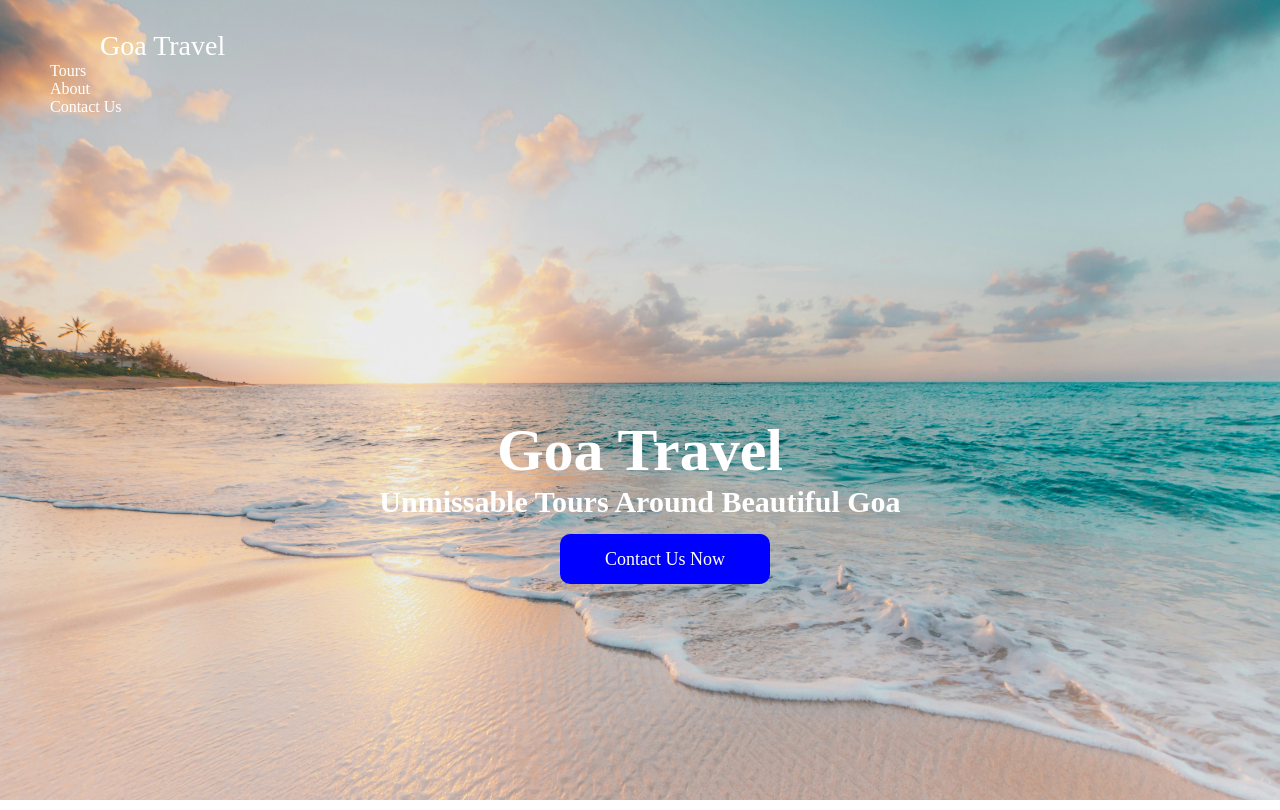
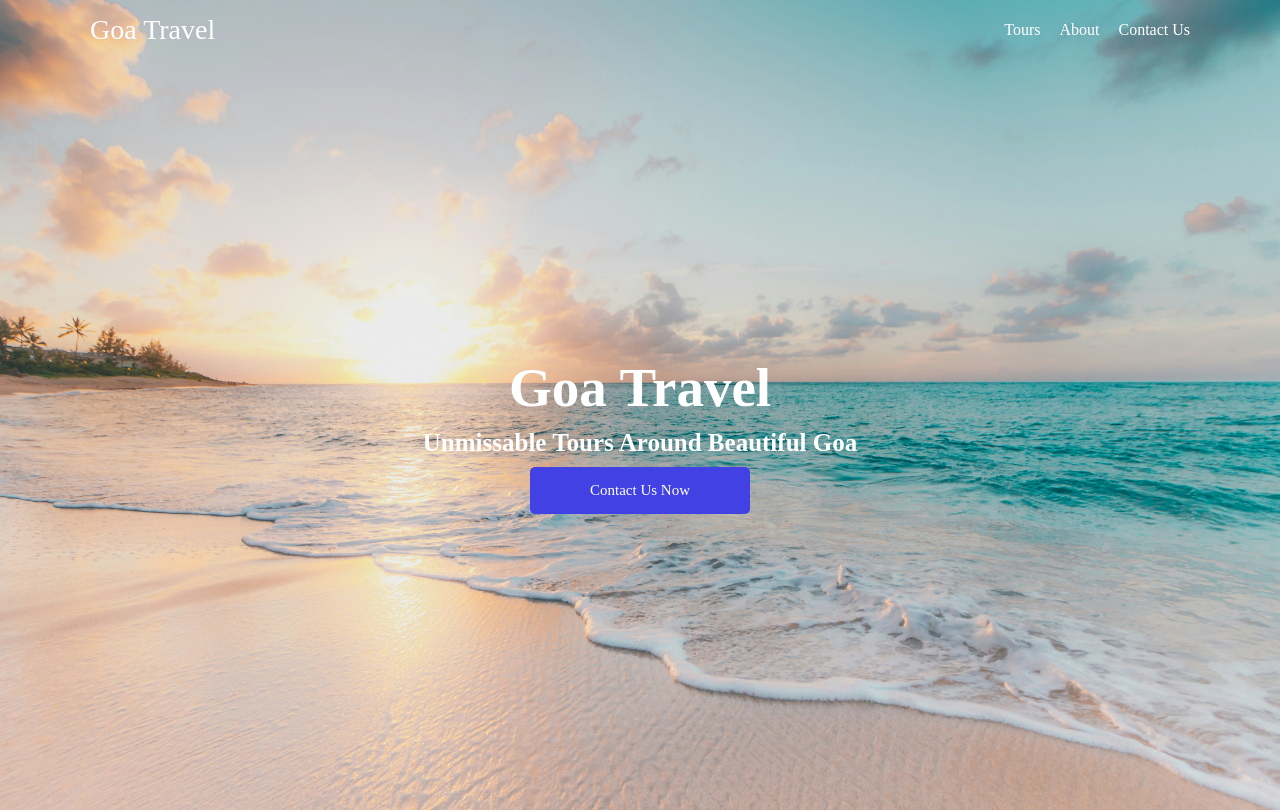
Before and after one commit to ydheeraj535/goa_travel, a plain HTML site: page index.html in a window 1280 px wide. Drawn offline with Linux system fonts and the light colour scheme.

Commit message:
Update style.css

```diff
--- a/style.css
+++ b/style.css
@@ -4,72 +4,71 @@
     box-sizing: border-box;
 }
 
-header {
-    background-image: url("background.jpg");
-    background-size: cover;
-    height: 100vh;
+.container {
+    max-width: 1100px;
+    margin: 0 auto;
 }
 
-a {
+header {
+    background-image: url("images/background.jpg");
+    background-size: cover;
+}
+
+nav li {
+    list-style: none;
+    display: inline;
+}
+
+nav a {
     text-decoration: none;
     color: white;
-    margin-left: 50px;
+    margin-left: 15px;
 }
 
-.navbar {
+nav {
+    max-width: 1100px;
+    height: 60px;
     display: flex;
-    flex-direction: row-reverse;
-    margin-right: 100px;
-    font-size: 18px;
+    justify-content: space-between;
+    align-items: center;
 }
 
 .logo {
     color: white;
     font-size: 28px;
-    margin-left: 100px;
-    padding-top: 30px;
+    font-weight: 500;
 }
 
 .header-content {
-    text-align: center;
-    margin-top: 300px;
+    height: 750px;
+    display: flex;
+    flex-direction: column;
+    justify-content: center;
+    align-items: center;
+    gap: 10px;
 }
 
 .header-content h1 {
-    font-size: 60px;
     color: white;
+    font-size: 55px;
+    font-weight: 600;
 }
 
 .header-content h3 {
-    font-size: 30px;
     color: white;
-    margin-bottom: 30px;
+    font-size: 25px;
+    font-weight: 700;
 }
 
 .btn {
-    background-color: blue;
-    font-size: 18px;
-    padding: 15px 45px;
-    border-radius: 10px;
-    cursor: pointer;
+    text-decoration: none;
+    color: white;
+    font-size: 15px;
+    background-color: rgb(65, 65, 228);
+    padding: 15px 60px;
+    border-radius: 5px;
 }
 
-/* ---------------Section - 1--------------- */
-.section-1 .section-1-text h2 {
-    font-size: 40px;
-    margin-bottom: 32px;
-}
-
-.section-1 .section-1-text p {
-    font-size: 20px;
-}
-
-hr {
-    width: 180px;
-    margin-inline: auto;
-    border: 1px solid rgb(31, 31, 184);
-    margin-bottom: 50px;
-}
 
 .section-1 .section-1-text {
     text-align: center;
```
